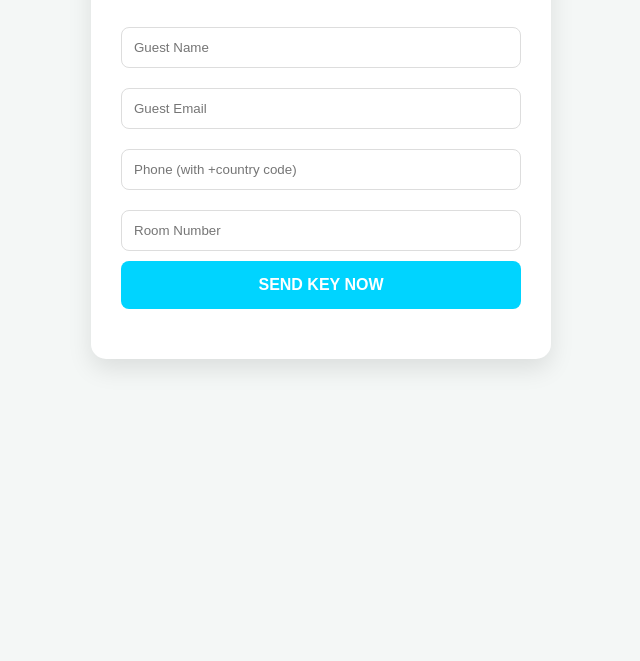
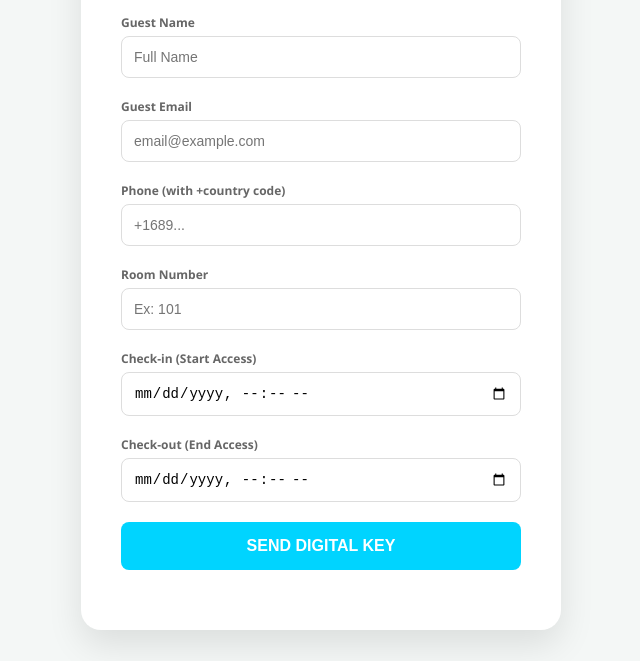
Before and after one commit to jeffersonzanco/provisioon-backend, a website: page admin.html in a window 1280 px wide. Shown: the part 139-800 px from the top of the page, without its empty margins (319-959 px from the left). Drawn offline with Linux system fonts and the light colour scheme.

Commit message:
Update admin.html

```diff
--- a/admin.html
+++ b/admin.html
@@ -3,59 +3,82 @@
 <head>
     <meta charset="UTF-8">
     <meta name="viewport" content="width=device-width, initial-scale=1.0">
-    <title>PROVISIOON - Admin Panel</title>
+    <title>PROVISIOON - Reception Desk</title>
     <style>
-        body { font-family: sans-serif; background: #f4f7f6; display: flex; justify-content: center; padding: 50px; }
-        .card { background: white; padding: 30px; border-radius: 15px; box-shadow: 0 10px 25px rgba(0,0,0,0.1); width: 100%; max-width: 400px; }
-        h2 { color: #001a33; text-align: center; }
-        input { width: 100%; padding: 12px; margin: 10px 0; border: 1px solid #ddd; border-radius: 8px; box-sizing: border-box; }
-        button { width: 100%; padding: 15px; background: #00d4ff; color: white; border: none; border-radius: 8px; font-weight: bold; cursor: pointer; font-size: 16px; }
-        button:hover { background: #00b8e6; }
-        #message { margin-top: 20px; text-align: center; font-weight: bold; }
+        body { font-family: 'Segoe UI', Tahoma, Geneva, Verdana, sans-serif; background-color: #f4f7f6; display: flex; justify-content: center; align-items: center; height: 100vh; margin: 0; }
+        .card { background: white; padding: 40px; border-radius: 20px; box-shadow: 0 15px 35px rgba(0,0,0,0.1); width: 100%; max-width: 400px; }
+        h2 { text-align: center; color: #001a33; margin-bottom: 30px; }
+        label { display: block; margin-bottom: 5px; font-size: 12px; color: #666; font-weight: bold; }
+        input { width: 100%; padding: 12px; margin-bottom: 20px; border: 1px solid #ddd; border-radius: 8px; box-sizing: border-box; font-size: 14px; }
+        button { width: 100%; padding: 15px; background-color: #00d4ff; border: none; border-radius: 8px; color: white; font-size: 16px; font-weight: bold; cursor: pointer; transition: 0.3s; }
+        button:hover { background-color: #0099cc; }
+        #message { text-align: center; margin-top: 20px; font-size: 14px; }
     </style>
 </head>
 <body>
     <div class="card">
-        <h2>🔑 Send Digital Key</h2>
-        <input type="text" id="name" placeholder="Guest Name">
-        <input type="email" id="email" placeholder="Guest Email">
-        <input type="text" id="phone" placeholder="Phone (with +country code)">
-        <input type="text" id="room" placeholder="Room Number">
-        <button onclick="sendKey()">SEND KEY NOW</button>
+        <h2>🔑 Reception Desk</h2>
+        <form id="keyForm">
+            <label>Guest Name</label>
+            <input type="text" id="name" placeholder="Full Name" required>
+
+            <label>Guest Email</label>
+            <input type="email" id="email" placeholder="email@example.com" required>
+
+            <label>Phone (with +country code)</label>
+            <input type="text" id="phone" placeholder="+1689..." required>
+
+            <label>Room Number</label>
+            <input type="text" id="room" placeholder="Ex: 101" required>
+
+            <label>Check-in (Start Access)</label>
+            <input type="datetime-local" id="start" required>
+
+            <label>Check-out (End Access)</label>
+            <input type="datetime-local" id="end" required>
+
+            <button type="submit" id="btn">SEND DIGITAL KEY</button>
+        </form>
         <div id="message"></div>
     </div>
 
     <script>
-        async function sendKey() {
-            const messageDiv = document.getElementById('message');
-            messageDiv.innerText = 'Sending...';
+        document.getElementById('keyForm').onsubmit = async (e) => {
+            e.preventDefault();
+            const btn = document.getElementById('btn');
+            const msg = document.getElementById('message');
+            btn.disabled = true;
+            btn.innerText = 'SENDING...';
 
             const data = {
                 name: document.getElementById('name').value,
                 email: document.getElementById('email').value,
                 phone: document.getElementById('phone').value,
-                room: document.getElementById('room').value
+                room: document.getElementById('room').value,
+                start: document.getElementById('start').value,
+                end: document.getElementById('end').value
             };
 
             try {
-                const response = await fetch('/api/send-key', {
+                const res = await fetch('/api/send-key', {
                     method: 'POST',
                     headers: { 'Content-Type': 'application/json' },
                     body: JSON.stringify(data)
                 });
-                const result = await response.json();
-                if (result.success) {
-                    messageDiv.style.color = 'green';
-                    messageDiv.innerText = '✅ Key sent successfully!';
+                if (res.ok) {
+                    msg.style.color = 'green';
+                    msg.innerText = 'Key sent successfully!';
+                    document.getElementById('keyForm').reset();
                 } else {
-                    messageDiv.style.color = 'red';
-                    messageDiv.innerText = '❌ Error: ' + result.message;
+                    msg.style.color = 'red';
+                    msg.innerText = 'Error sending key.';
                 }
             } catch (err) {
-                messageDiv.style.color = 'red';
-                messageDiv.innerText = '❌ Connection error.';
+                msg.innerText = 'Server error.';
             }
-        }
+            btn.disabled = false;
+            btn.innerText = 'SEND DIGITAL KEY';
+        };
     </script>
 </body>
 </html>
```
